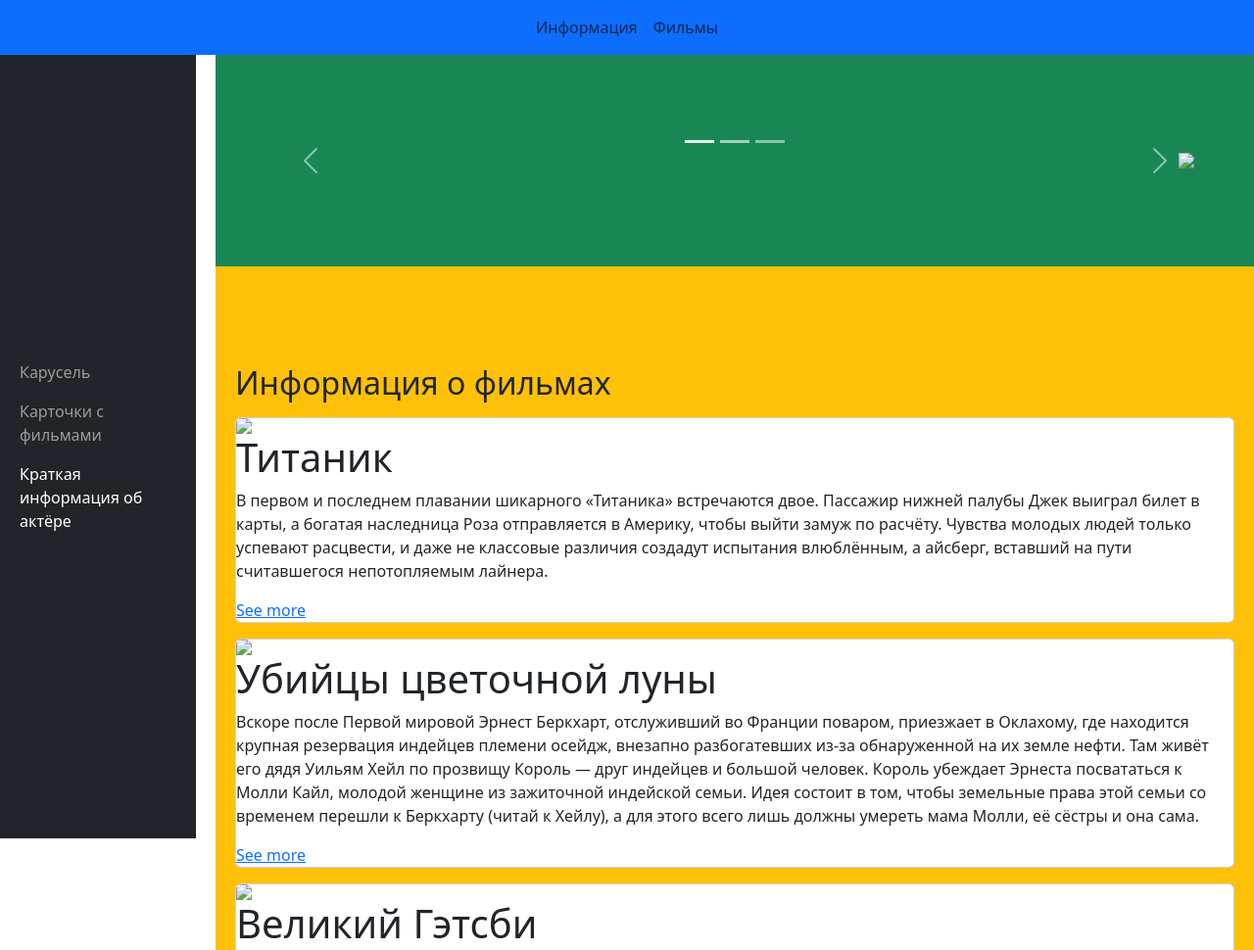
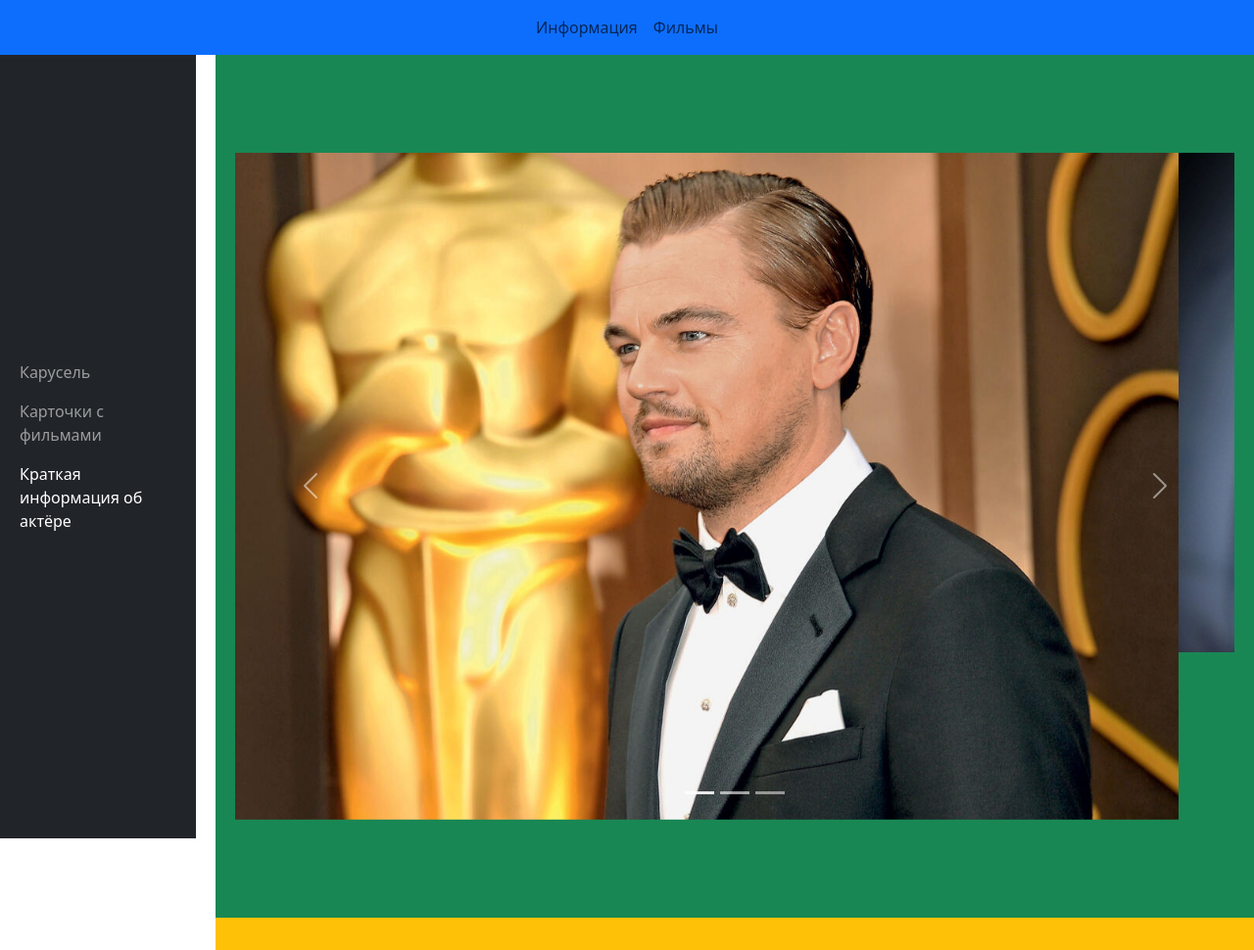
Before and after one commit to ilnxnsts/67, a plain HTML site: page info.html in a window 1280 px wide. Shown: the top 970 px of the page at 98% size. Drawn offline with nearby package versions, Linux system fonts and the light colour scheme.

Commit message:
Add files via upload

```diff
--- a/info.html
+++ b/info.html
@@ -64,18 +64,18 @@
             <div class="carousel-inner">
               <div class="carousel-item active">
                 <img
-                src="86.jpg"
+                src="./img/86.jpg"
                 class="d-block"
                 style="width:100%">
               </div>
               <div class="carousel-item">
                 <img
-                src="jopa.jpg"
+                src="./img/jopa.jpg"
                 class="d-block"
                 style="width:100%">
               </div>
               <div class="carousel-item">
-                <img src="axox.jpg"
+                <img src="./img/axox.jpg"
                 class="d-block"
                 style="width:100%">
               </div>
@@ -95,7 +95,7 @@
       <div class="conteiner mt-3">
         <div class="card img-fluid" style="width: 100%;">
             <img class="card-img-top"
-            src="titanic.jpg "
+            src="./img/titanic.jpg "
             style="width: 100%;"
             />
             <div class="card-img-top">
@@ -115,7 +115,7 @@
       <div class="conteiner mt-3">
         <div class="card img-fluid" style="width: 100%;">
             <img class="card-img-top"
-            src="ooooo.jpg"
+            src="./img/ooooo.jpg"
             style="width: 100%;"
             />
             <div class="card-img-top">
@@ -138,7 +138,7 @@
       <div class="conteiner mt-3">
         <div class="card img-fluid" style="width: 100%;">
             <img class="card-img-top"
-            src="123.jpg"
+            src="./img/123.jpg"
             style="width: 100%;"
             />
             <div class="card-img-top">
```
